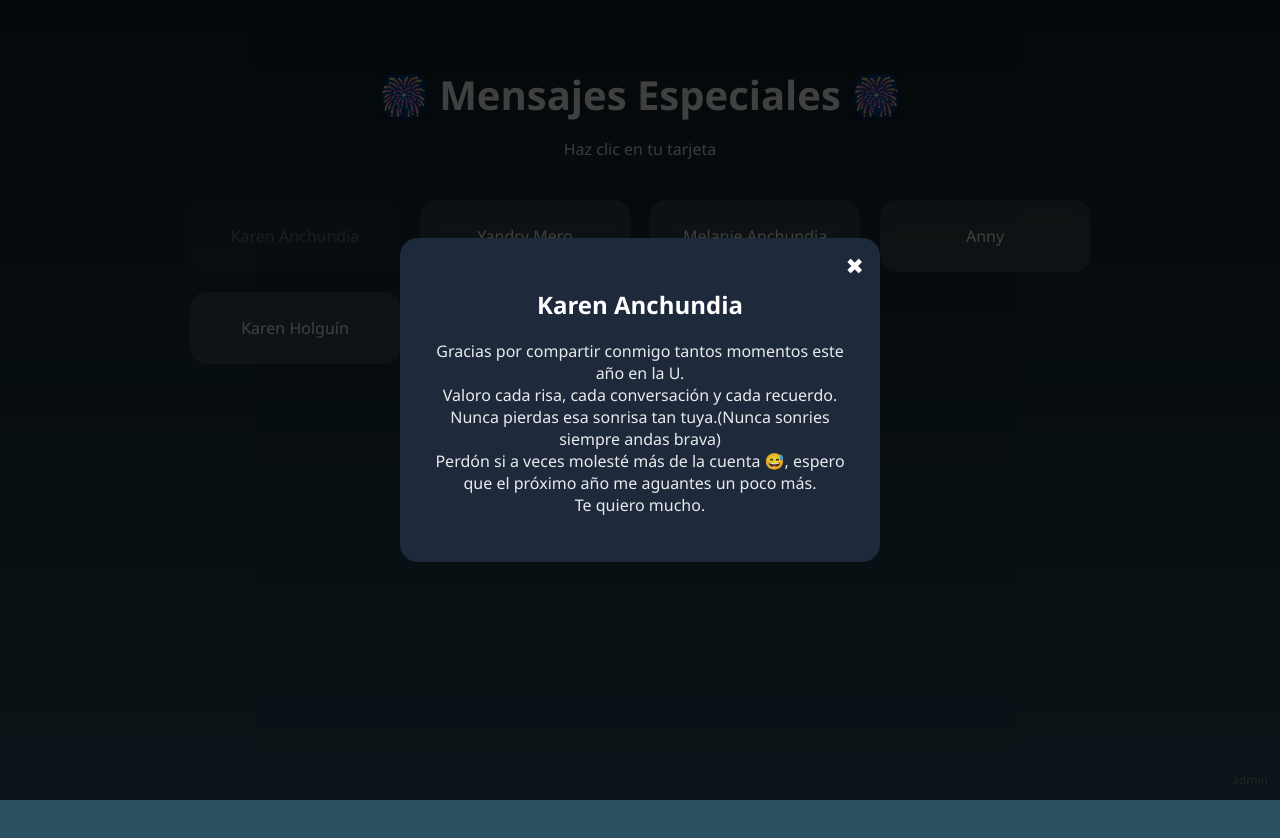
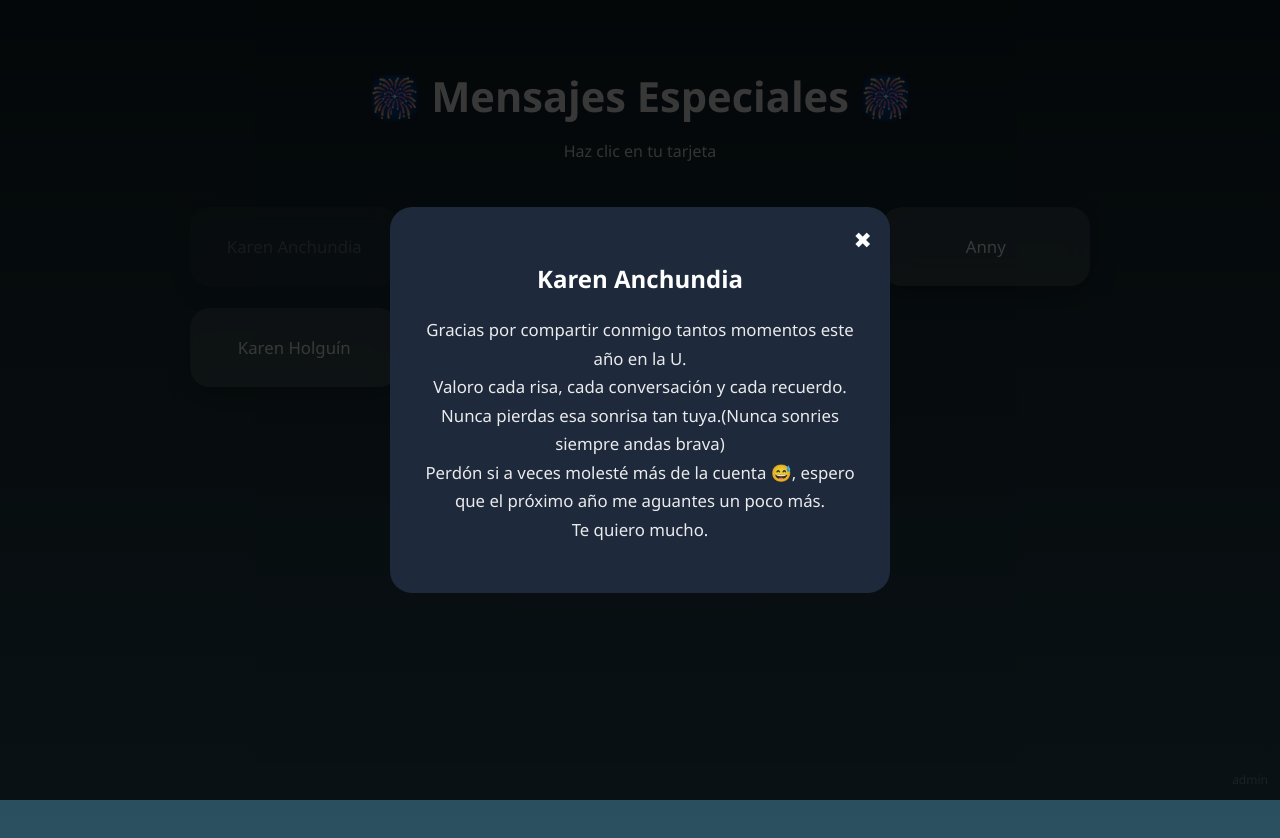
Before and after one commit to RubenMero/Feliza-onuevo, a plain HTML site: page index.html in a window 1280 px wide. Both pictures are taken after a click on the element "Karen Anchundia". Drawn offline with Linux system fonts and the light colour scheme.

Commit message:
Refine styles in index.html for better UI
Updated styles for improved layout and aesthetics.

```diff
--- a/index.html
+++ b/index.html
@@ -8,7 +8,7 @@
 <style>
 body {
   margin: 0;
-  font-family: 'Segoe UI', sans-serif;
+  font-family: 'Segoe UI', system-ui, sans-serif;
   background: linear-gradient(180deg, #0f2027, #203a43, #2c5364);
   color: white;
   min-height: 100vh;
@@ -18,34 +18,38 @@ body {
 }
 
 h1 {
-  font-size: 2.5em;
-  margin-bottom: 10px;
+  font-size: 2.6em;
+  margin-bottom: 6px;
 }
 
 p {
   opacity: 0.9;
 }
 
+/* TARJETAS */
 .cards {
   display: grid;
-  grid-template-columns: repeat(auto-fit, minmax(180px, 1fr));
-  gap: 20px;
+  grid-template-columns: repeat(auto-fit, minmax(190px, 1fr));
+  gap: 22px;
   max-width: 900px;
-  margin: 40px auto;
+  margin: 45px auto;
 }
 
 .card {
-  background: rgba(255, 255, 255, 0.12);
-  border-radius: 16px;
-  padding: 25px;
+  background: rgba(255, 255, 255, 0.14);
+  border-radius: 20px;
+  padding: 28px 20px;
   cursor: pointer;
-  transition: transform 0.3s, background 0.3s;
-  backdrop-filter: blur(6px);
+  font-size: 1.05em;
+  backdrop-filter: blur(10px);
+  box-shadow: 0 10px 25px rgba(0,0,0,.25);
+  transition: transform .35s ease, box-shadow .35s ease, background .35s ease;
 }
 
 .card:hover {
-  transform: scale(1.05);
-  background: rgba(255, 255, 255, 0.18);
+  transform: translateY(-6px) scale(1.05);
+  background: rgba(255, 255, 255, 0.2);
+  box-shadow: 0 18px 35px rgba(0,0,0,.4);
 }
 
 .card.disabled {
@@ -57,7 +61,7 @@ p {
 .modal {
   position: fixed;
   inset: 0;
-  background: rgba(0, 0, 0, 0.75);
+  background: rgba(0, 0, 0, 0.78);
   display: none;
   align-items: center;
   justify-content: center;
@@ -66,28 +70,39 @@ p {
 
 .modal-content {
   background: #1e293b;
-  padding: 30px;
-  border-radius: 18px;
-  max-width: 420px;
-  width: 90%;
+  padding: 32px 30px;
+  border-radius: 22px;
+  max-width: 440px;
+  width: 92%;
   position: relative;
-  animation: pop 0.3s ease;
+  line-height: 1.7;
+  animation: pop 0.35s ease;
 }
 
 @keyframes pop {
-  from { transform: scale(0.8); opacity: 0; }
+  from { transform: scale(0.85); opacity: 0; }
   to { transform: scale(1); opacity: 1; }
+}
+
+.modal-content h2 {
+  margin-bottom: 14px;
+  text-align: center;
+}
+
+.modal-content p {
+  white-space: pre-line;
+  font-size: 1.05em;
 }
 
 .close {
   position: absolute;
-  top: 12px;
-  right: 16px;
+  top: 14px;
+  right: 18px;
   font-size: 22px;
   cursor: pointer;
 }
 
-/* FIREWORKS */
+/* FINAL */
 #fireworks {
   position: fixed;
   inset: 0;
@@ -101,7 +116,7 @@ p {
   width: 6px;
   height: 6px;
   border-radius: 50%;
-  animation: explode 1s ease-out forwards;
+  animation: explode 1.2s ease-out forwards;
 }
 
 @keyframes explode {
@@ -117,9 +132,15 @@ p {
   display: none;
   align-items: center;
   justify-content: center;
-  font-size: 2.2em;
-  background: rgba(0,0,0,.6);
+  font-size: 2.4em;
+  background: rgba(0,0,0,.65);
   z-index: 21;
+  animation: fadeText 2s ease;
+}
+
+@keyframes fadeText {
+  from { opacity: 0; transform: scale(.8); }
+  to { opacity: 1; transform: scale(1); }
 }
 
 /* ADMIN */
@@ -157,7 +178,7 @@ p {
 <div class="admin" onclick="resetCards()">admin</div>
 
 <script>
-const PASSWORD = "Restablecer"; // cambia si quieres
+const PASSWORD = "Restablecer";
 
 const messages = [
 {
@@ -237,23 +258,25 @@ function showFireworks() {
   const fw = document.getElementById("fireworks");
   fw.style.display = "block";
 
-  for (let i = 0; i < 40; i++) {
+  for (let i = 0; i < 55; i++) {
     const s = document.createElement("div");
     s.className = "spark";
     s.style.background = `hsl(${Math.random() * 360}, 100%, 60%)`;
     s.style.left = "50%";
     s.style.top = "50%";
-    s.style.setProperty("--x", (Math.random() * 600 - 300) + "px");
-    s.style.setProperty("--y", (Math.random() * 600 - 300) + "px");
+    s.style.setProperty("--x", (Math.random() * 700 - 350) + "px");
+    s.style.setProperty("--y", (Math.random() * 700 - 350) + "px");
     fw.appendChild(s);
-    setTimeout(() => s.remove(), 1000);
+    setTimeout(() => s.remove(), 1200);
   }
 
-  document.getElementById("newyear").style.display = "flex";
+  const ny = document.getElementById("newyear");
+  ny.style.display = "flex";
+
   setTimeout(() => {
     fw.style.display = "none";
-    document.getElementById("newyear").style.display = "none";
-  }, 2000);
+    ny.style.display = "none";
+  }, 2500);
 }
 
 function resetCards() {
```
